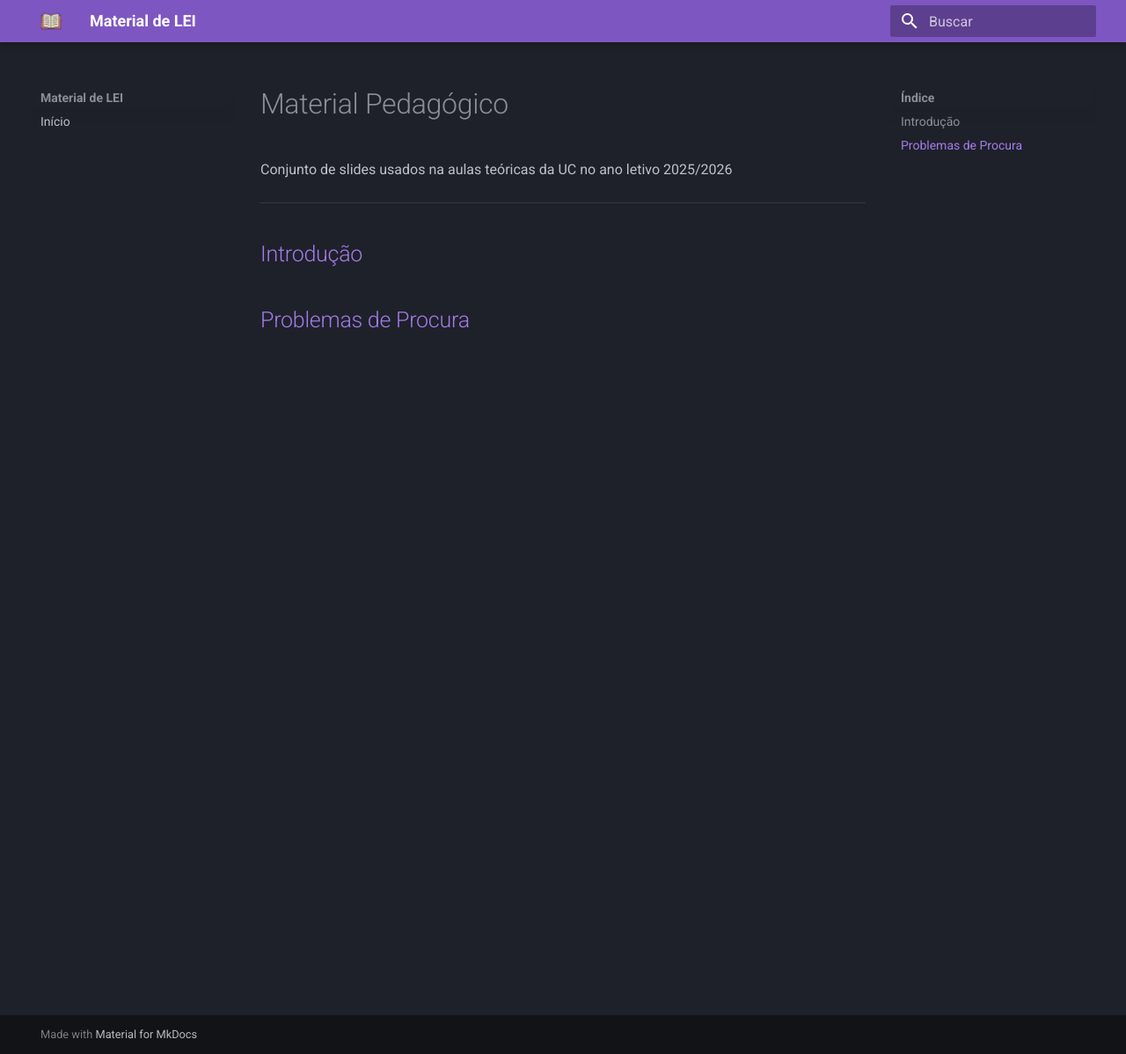
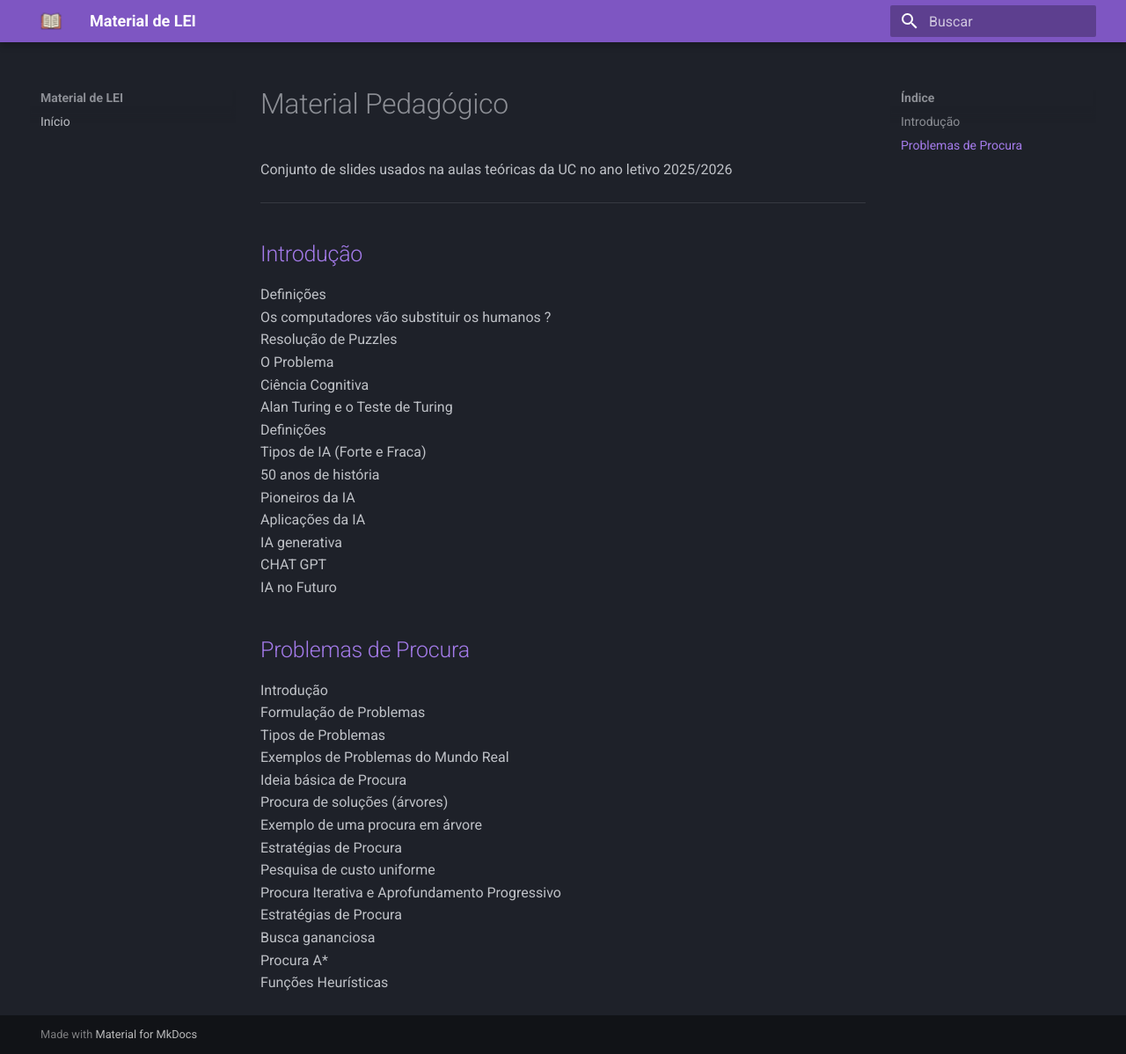
Before and after one commit to eduardo106919/LEI-Material-Estudo, an MkDocs documentation site: the page built from docs/IA/Material Pedagógico/README.md, in a window 1280 px wide and 1198 px high. Shown: the whole window at 88% size. Built offline with MkDocs 1.6.1 and Material for MkDocs 9.7.7, drawn with Linux system fonts in a browser that asks for light colours.

Commit message:
README IA Material Pedagógico

```diff
--- a/docs/IA/Material Pedagógico/README.md
+++ b/docs/IA/Material Pedagógico/README.md
@@ -3,6 +3,34 @@ Conjunto de slides usados na aulas teóricas da UC no ano letivo 2025/2026
 
 ---
 
-## [Introdução]((1T)%20-%20Introduction%20AI%20(EN).pdf)
+## [Introdução](1_Introdução.pdf)
+Definições <br>
+Os computadores vão substituir os humanos ? <br>
+Resolução de Puzzles <br>
+O Problema <br>
+Ciência Cognitiva <br>
+Alan Turing e o Teste de Turing <br>
+Definições <br>
+Tipos de IA (Forte e Fraca) <br>
+50 anos de história <br>
+Pioneiros da IA <br>
+Aplicações da IA <br>
+IA generativa <br>
+CHAT GPT <br>
+IA no Futuro <br>
 
-## [Problemas de Procura]((2T)%20-%20Classical%20Search%20(EN).pdf)
+## [Problemas de Procura](2_Procura%20Clássica.pdf)
+Introdução <br>
+Formulação de Problemas <br>
+Tipos de Problemas <br>
+Exemplos de Problemas do Mundo Real <br>
+Ideia básica de Procura <br>
+Procura de soluções (árvores) <br>
+Exemplo de uma procura em árvore <br>
+Estratégias de Procura <br>
+Pesquisa de custo uniforme <br>
+Procura Iterativa e Aprofundamento Progressivo <br>
+Estratégias de Procura <br>
+Busca gananciosa <br>
+Procura A* <br>
+Funções Heurísticas <br>
```
Also changed, not shown: docs/FM/Testes e Exames/README.md (+2 -0 lines), 2 other files.
